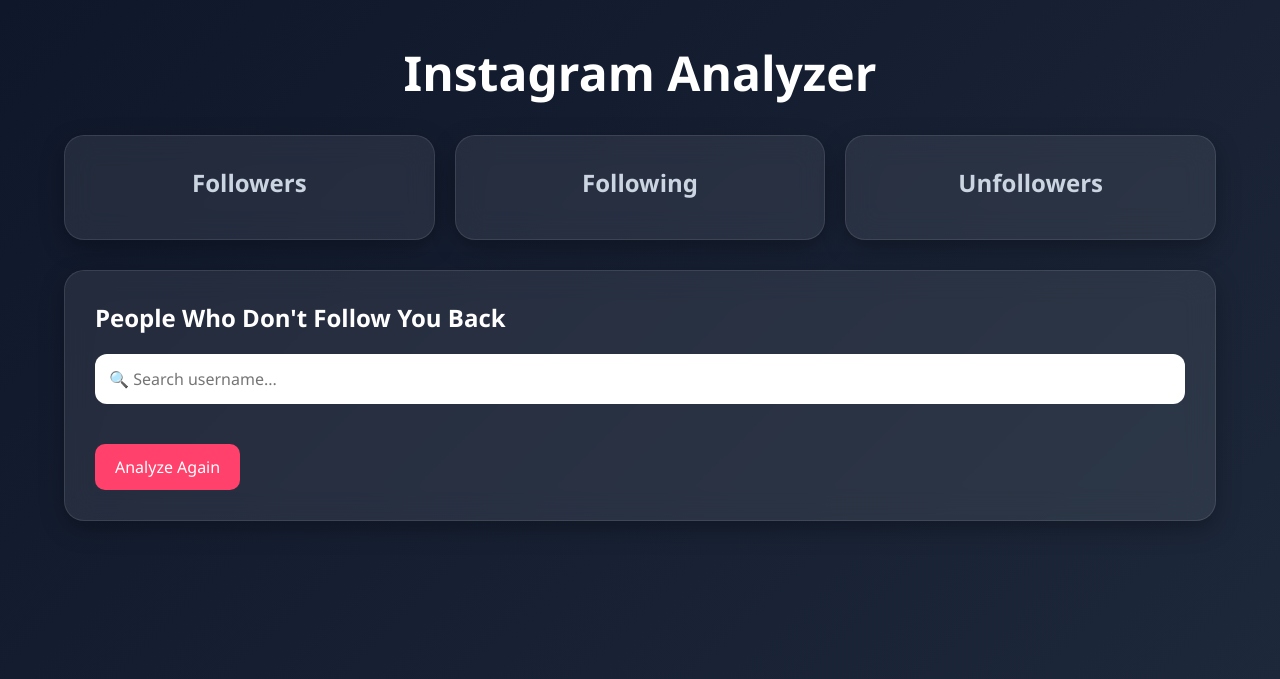
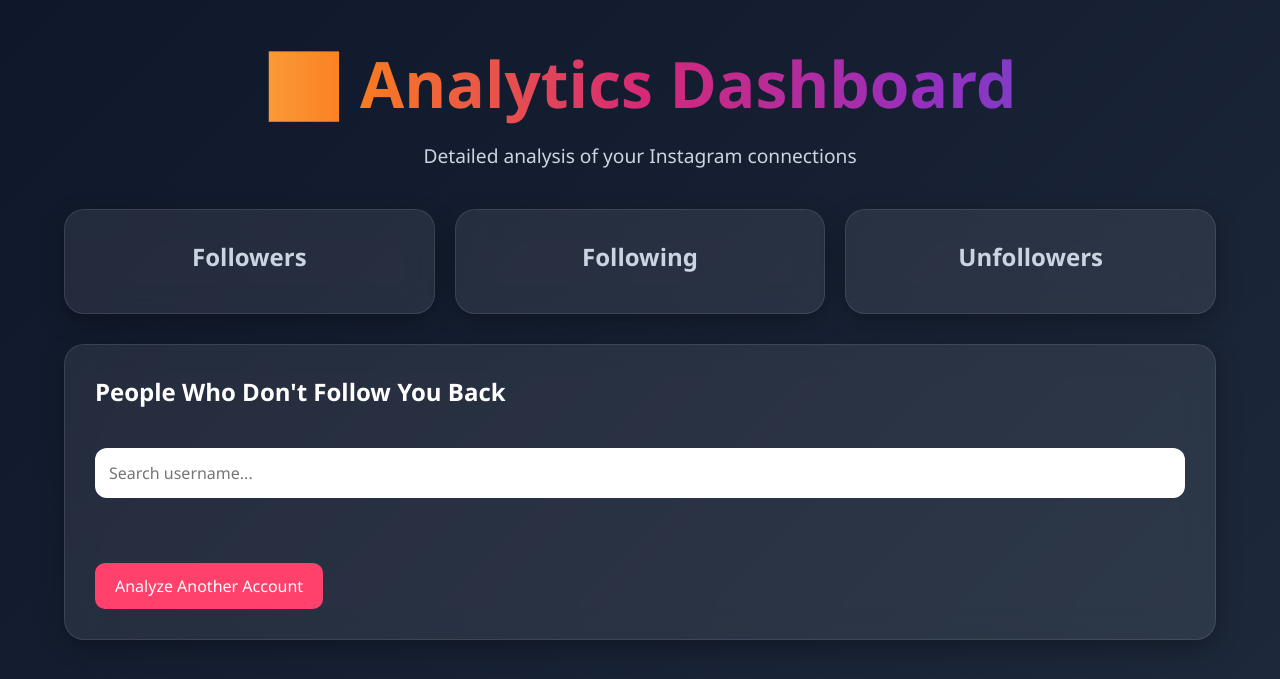
Before and after one commit to omkara24/Instagram-Unfollowers-Checker, a Flask app: template templates/results.html in a window 1280 px wide. Shown: the top 679 px of the page. Run offline with Flask 3, Linux system fonts and the light colour scheme; the template is opened without the code that fills it, so the values that code supplies are empty.

Commit message:
Transform results page into analytics dashboard

```diff
--- a/static/style.css
+++ b/static/style.css
@@ -202,3 +202,53 @@
     -webkit-background-clip:text;
     -webkit-text-fill-color:transparent;
 }
+
+.results-header{
+    display:flex;
+    justify-content:space-between;
+    align-items:center;
+    gap:20px;
+    margin-bottom:25px;
+    flex-wrap:wrap;
+}
+
+.user-grid{
+    display:grid;
+    grid-template-columns:
+        repeat(auto-fill,minmax(250px,1fr));
+    gap:15px;
+}
+
+.user-card{
+    background:rgba(255,255,255,0.05);
+    border-radius:15px;
+    padding:20px;
+    transition:0.3s;
+}
+
+.user-card:hover{
+    transform:translateY(-5px);
+}
+
+.username{
+    font-size:18px;
+    font-weight:600;
+    margin-bottom:15px;
+}
+
+.profile-btn{
+    display:inline-block;
+    text-decoration:none;
+    background:linear-gradient(
+        135deg,
+        #d62976,
+        #962fbf
+    );
+    color:white;
+    padding:10px 16px;
+    border-radius:10px;
+}
+
+.search-box{
+    min-width:250px;
+}
--- a/templates/results.html
+++ b/templates/results.html
@@ -1,18 +1,24 @@
 <!DOCTYPE html>
 <html>
 <head>
-
-    <title>Instagram Analysis</title>
+    <title>Instagram Analytics Dashboard</title>
 
     <link rel="stylesheet"
           href="{{ url_for('static', filename='style.css') }}">
-
 </head>
 <body>
 
 <div class="container">
 
-    <h1>Instagram Analyzer</h1>
+    <div class="hero">
+
+        <h1>📊 Analytics Dashboard</h1>
+
+        <p>
+            Detailed analysis of your Instagram connections
+        </p>
+
+    </div>
 
     <div class="stats">
 
@@ -35,27 +41,46 @@
 
     <div class="results">
 
+        <div class="results-header">
+
             <h2>People Who Don't Follow You Back</h2>
 
             <input
                 type="text"
                 id="searchInput"
-            placeholder="🔍 Search username..."
+                placeholder="Search username..."
                 class="search-box"
             >
 
-        <ul>
+        </div>
+
+        <div class="user-grid">
 
             {% for user in non_followers %}
-                <li class="user-item">
+
+            <div class="user-card">
+
+                <div class="username">
                     {{ user }}
-                </li>
+                </div>
+
+                <a
+                   target="_blank"
+                   href="https://instagram.com/{{ user }}"
+                   class="profile-btn">
+
+                    Open Profile
+
+                </a>
+
+            </div>
+
             {% endfor %}
 
-        </ul>
+        </div>
 
         <a href="/" class="back-btn">
-            Analyze Again
+            Analyze Another Account
         </a>
 
     </div>
```
Also changed, not shown: test.py (deleted). Lines whose indentation alone changed are shown as unchanged.
